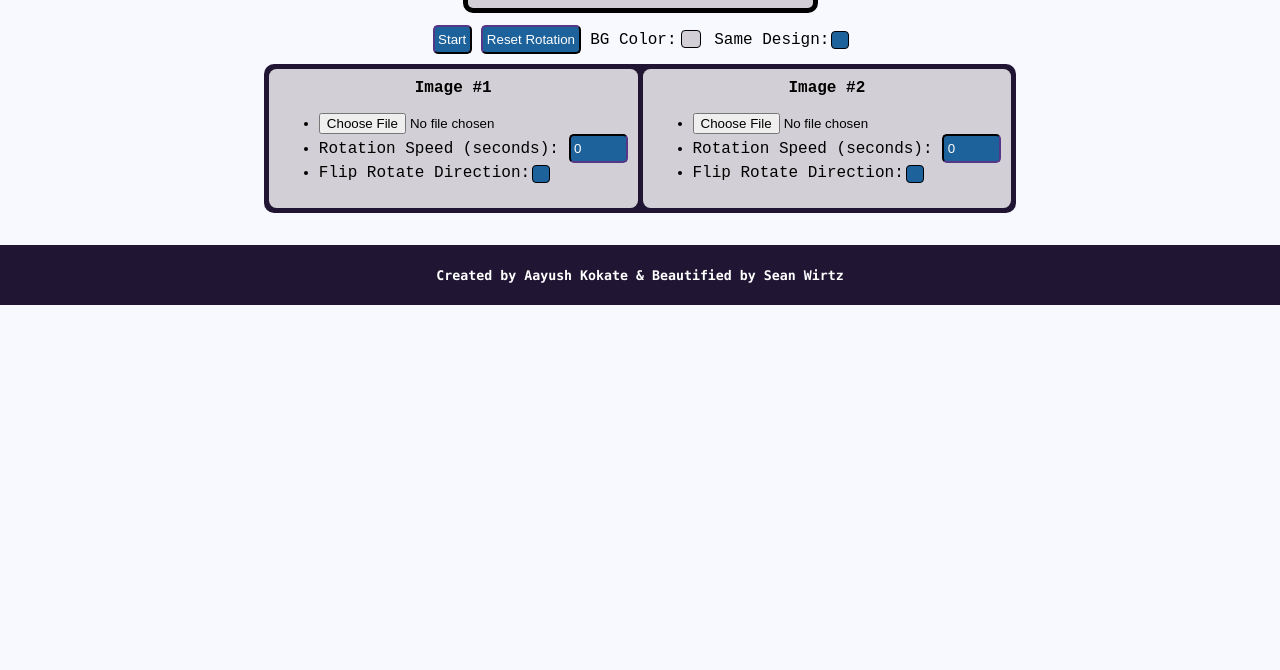
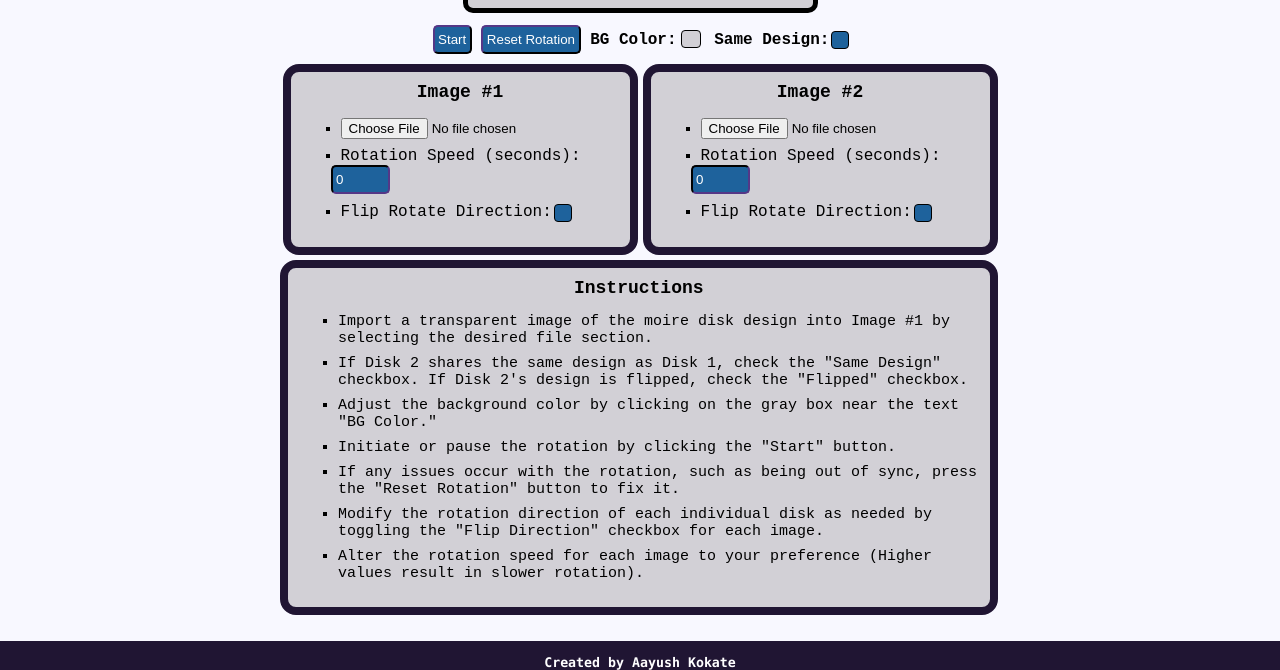
Before and after one commit to aayushext/DPEA-Kinetic-Sculpture-Design-Check, a plain HTML site: page index.html in a window 1280 px wide. Shown: the part 448-1118 px from the top of the page. Before the commit the page ends 800 px from the top, so only its background shows below. Drawn offline with Linux system fonts and the light colour scheme.

Commit message:
Added instructions and changed some styling

```diff
--- a/index.html
+++ b/index.html
@@ -39,8 +39,7 @@
 					<li><label for="speed1">Rotation Speed (seconds):</label>
 						<input type="number" id="speed1" min="1" max="10" value="5">
 					</li>
-					<li><label class="form-control" for="direction1">Flip Rotate Direction:<input type="checkbox"
-								id="direction1"></label>
+					<li><label for="direction1">Flip Rotate Direction:<input type="checkbox" id="direction1"></label>
 					</li>
 				</ul>
 			</div>
@@ -51,15 +50,34 @@
 					<li><label for="speed2">Rotation Speed (seconds):</label>
 						<input type="number" id="speed2" min="1" max="10" value="5">
 					</li>
-					<li><label class="form-control" for="direction2">Flip Rotate Direction:<input type="checkbox"
-								id="direction2"></label>
+					<li><label for="direction2">Flip Rotate Direction:<input type="checkbox" id="direction2"></label>
 					</li>
+				</ul>
+			</div>
+		</div>
+		<div class="grid-container">
+			<div class="grid-item">
+				<h4 class="grid-title">Instructions</h4>
+				<ul class="instructions">
+					<li>Import a transparent image of the moire disk design into Image #1 by selecting the desired file section.
+					</li>
+					<li>If Disk 2 shares the same design as Disk 1, check the "Same Design" checkbox. If Disk 2's design is
+						flipped, check the "Flipped" checkbox.</li>
+					<li>Adjust the background color by clicking on the gray box near the text "BG Color."</li>
+					<li>Initiate or pause the rotation by clicking the "Start" button.</li>
+					<li>If any issues occur with the rotation, such as being out of sync, press the "Reset Rotation" button to fix
+						it.</li>
+					<li>Modify the rotation direction of each individual disk as needed by toggling the "Flip Direction" checkbox
+						for each image.</li>
+					<li>Alter the rotation speed for each image to your preference (Higher values result in slower rotation).</li>
+
 				</ul>
 			</div>
 		</div>
 	</div>
 	<footer class="footer">
-		<h5>Created by Aayush Kokate & Beautified by Sean Wirtz</h5>
+		<h5>Created by Aayush Kokate</h5>
+		<h5>Beautified by Sean Wirtz and Aayush Kokate</h5>
 	</footer>
 	<script src="script.js"></script>
 </body>
--- a/styles.css
+++ b/styles.css
@@ -1,11 +1,14 @@
+/* Variable Definitions */
 :root {
 	--dark: #201533;
 	--less-dark: #203562;
 	--white: #ffffff;
 	--neutral: #1e629c;
 	--light-accent: #44B2FF;
+	--grey: #D2D0D6;
 }
 
+/* Global Styles */
 body {
 	display: flex;
 	flex-direction: column;
@@ -15,6 +18,7 @@ body {
 	background-color: ghostwhite;
 }
 
+/* Containers */
 .container {
 	display: block;
 	justify-content: center;
@@ -24,19 +28,19 @@ body {
 .image-container {
 	border: 5px solid;
 	margin: auto;
-	background-color: #D2D0D6;
+	background-color: var(--grey);
 	position: relative;
 	border-radius: 10px;
 	width: 325px;
 	height: 325px;
 	padding: 10px;
 	box-sizing: content-box;
-	/*Ensure padding is included in the width and height */
 	display: flex;
 	justify-content: center;
 	align-items: center;
 }
 
+/* Images */
 .image {
 	position: absolute;
 	width: 325px;
@@ -56,6 +60,7 @@ body {
 	}
 }
 
+/* Controls */
 .controls {
 	margin-bottom: 10px;
 	align-items: center;
@@ -66,6 +71,7 @@ body {
 	margin-top: 10px;
 }
 
+/* Specific Element Styles */
 #image1 {
 	justify-content: center;
 	z-index: 1;
@@ -76,19 +82,23 @@ body {
 	z-index: 2;
 }
 
+/* Grid */
 .grid-container {
 	display: grid;
-	grid-template-columns: auto auto auto;
-	background-color: var(--dark);
+	/* grid-template-columns: 1fr 1fr 5fr; */
+	grid-auto-flow: column;
 	border-radius: 10px;
+	justify-content: center;
+	margin-top: 5px;
+	max-width: 725px;
 }
 
 .grid-item {
-	background-color: rgba(255, 255, 255, 0.8);
+	background-color: var(--grey);
 	padding: 10px;
-	border-radius: 7.5px;
-	margin-top: 5px;
-	margin-bottom: 5px;
+	border: 8px solid;
+	border-color: var(--dark);
+	border-radius: 16px;
 }
 
 .grid-item:first-child {
@@ -104,9 +114,12 @@ body {
 .grid-title {
 	margin: 0;
 	text-align: center;
+	font-size: 18px;
 }
 
-.header {
+/* Header and Footer */
+.header,
+.footer {
 	vertical-align: top;
 	font-family: Monaco, monospace;
 	font-weight: bold;
@@ -118,25 +131,21 @@ body {
 }
 
 .footer {
-	bottom: 0;
-	vertical-align: top;
-	font-family: Monaco, monospace;
-	text-align: center;
-	width: 100%;
-	margin-top: 2.5%;
-	margin-bottom: 0;
-	color: var(--white);
-	background-color: var(--dark);
+	margin-top: 2%;
+	margin-bottom: 0%;
+	line-height: 0;
 }
 
+/* Typography */
 div {
 	font-family: "ida Console", monospace;
 }
 
 img {
-	text-indent: -10000px
+	text-indent: -10000px;
 }
 
+/* Buttons and Inputs */
 button,
 input[type="number"] {
 	background-color: var(--neutral);
@@ -146,13 +155,28 @@ input[type="number"] {
 	padding: 5px 3.5px 5px 3.5px;
 }
 
-form-control {
-	font-size: 2rem;
+input[type="number"] {
+	transform: translateX(-10px);
+}
+
+/* Lists */
+li {
+	margin-bottom: 8px;
+	list-style-type: square;
+}
+
+.instructions {
+	font-size: 15px;
+}
+
+/* Form Controls */
+.form-control {
+	font-size: 16px;
 	font-weight: bold;
 	line-height: 1.1;
 	display: grid;
-	grid-template-columns: 1em auto;
-	gap: 0.5em;
+	grid-template-columns: 16px auto;
+	gap: 8px;
 }
 
 .form-control+.form-control {
@@ -164,25 +188,19 @@ form-control {
 	cursor: not-allowed;
 }
 
+/* Checkboxes */
 input[type="checkbox"] {
-	/* Add if not using autoprefixer */
 	-webkit-appearance: none;
-	/* Remove most all native input styles */
 	appearance: none;
-	/* For iOS < 15 */
 	background-color: var(--neutral);
-	/* Not removed via appearance */
 	margin: 0;
-
 	font: inherit;
 	color: currentColor;
 	width: 18px;
 	height: 18px;
 	border: 1.5px solid currentColor;
 	border-radius: 4px;
-	transform:
-		translateX(2px) translateY(2px);
-
+	transform: translateX(2px) translateY(2px);
 	display: inline-grid;
 	place-content: center;
 }
@@ -194,10 +212,7 @@ input[type="checkbox"]::before {
 	transform: scale(0);
 	transition: 120ms transform ease-in-out;
 	box-shadow: inset 18px 18px var(--light-accent);
-	/* Windows High Contrast Mode */
 	background-color: CanvasText;
-	-webkit-border-radius: 2px;
-	-moz-border-radius: 2px;
 	border-radius: 2px;
 	background-clip: content-box;
 	padding: 0.5px;
@@ -214,13 +229,11 @@ input[type="checkbox"]:focus {
 
 input[type="checkbox"]:disabled {
 	--form-control-color: grey;
-
 	color: grey;
 	cursor: not-allowed;
 }
 
-/* COLOR PICKER  */
-
+/* Color Picker */
 input[type="color"] {
 	-webkit-appearance: none;
 	-moz-appearance: none;
@@ -230,9 +243,7 @@ input[type="color"] {
 	background-color: transparent;
 	border: none;
 	cursor: pointer;
-	transform:
-		/* translateX(-3px) */
-		translateY(4px);
+	transform: translateY(4px);
 }
 
 input[type="color"]::-webkit-color-swatch {
```
